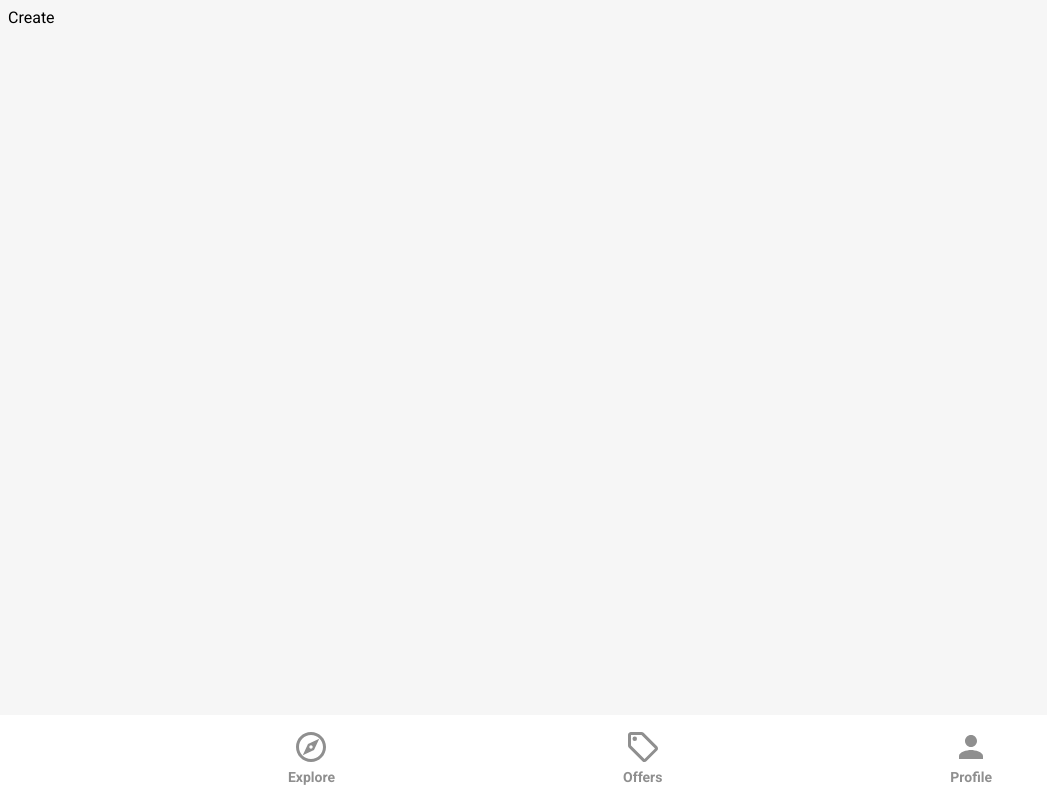
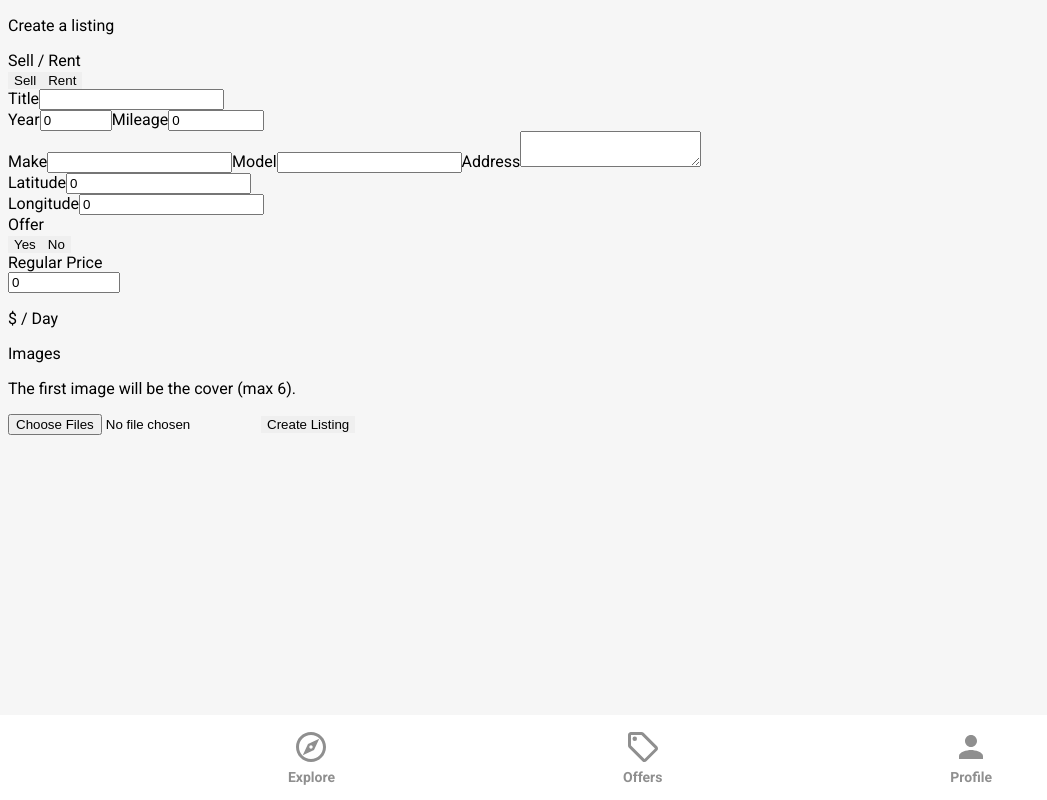
Before and after one commit to oscar-ct/react-dream-cars, a React (Create React App) app: page /create-listing in a window 1280 px wide. Shown: the whole page, without its empty margins (0-1047 px from the left). Built offline with nearby package versions, Linux system fonts and the light colour scheme; no server answers; sample sign-in values are in the browser's storage.

Commit message:
feat: setup form structure for create a listing

```diff
--- a/src/pages/CreateListing.jsx
+++ b/src/pages/CreateListing.jsx
@@ -9,6 +9,7 @@ const CreateListing = () => {
         type: "rent",
         name: "",
         year: 0,
+        mileage: 0,
         model: "",
         make: "",
         address: "",
@@ -19,6 +20,9 @@ const CreateListing = () => {
         lat: 0,
         lon: 0,
     });
+
+    const { type, name, year, mileage, model, make, address, offer, regularPrice, discountPrice,  images, lat, lon } = formData;
+
 
     const auth = getAuth();
     const navigate = useNavigate();
@@ -32,12 +36,19 @@ const CreateListing = () => {
                 } else  {
                     navigate("/sign-in");
                 }
-            })
+            });
        }
        return function () {
            isMounted.current = false;
        }
     }, [isMounted]);
+
+    const onSubmit = (e) => {
+        e.preventDefault();
+    }
+    const onMutate = (e) => {
+        e.preventDefault();
+    }
 
     if (loading) {
         return <h1>Loading...</h1>
@@ -45,7 +56,192 @@ const CreateListing = () => {
 
     return (
         <div>
-            Create
+           <header>
+               <p>
+                    Create a listing
+               </p>
+           </header>
+            <main>
+                <form onSubmit={onSubmit}>
+                    <label>Sell / Rent</label>
+                    <div>
+                        <button
+                            type={"button"}
+                            id={"type"}
+                            value={"sale"}
+                            onClick={onMutate}
+                        >
+                            Sell
+                        </button>
+                        <button
+                            type={"button"}
+                            id={"type"}
+                            value={"rent"}
+                            onClick={onMutate}
+                        >
+                            Rent
+                        </button>
+                    </div>
+
+                    <label>Title</label>
+                    <input
+                        type={"text"}
+                        id={"name"}
+                        value={name}
+                        onChange={onMutate}
+                        maxLength={32}
+                        minLength={10}
+                        required
+                    />
+
+                    <div>
+                        <div>
+                            <label>Year</label>
+                            <input
+                                type={"number"}
+                                id={"year"}
+                                value={year}
+                                onChange={onMutate}
+                                min={1}
+                                max={2023}
+                                required
+                            />
+                            <label>Mileage</label>
+                            <input
+                                type={"number"}
+                                id={"mileage"}
+                                value={mileage}
+                                onChange={onMutate}
+                                min={1}
+                                max={1000000}
+                                required
+                            />
+                        </div>
+                    </div>
+
+                    <label>Make</label>
+                    <input
+                        type={"text"}
+                        id={"make"}
+                        value={make}
+                        onChange={onMutate}
+                        maxLength={32}
+                        minLength={1}
+                        required
+                    />
+                    <label>Model</label>
+                    <input
+                        type={"text"}
+                        id={"model"}
+                        value={model}
+                        onChange={onMutate}
+                        maxLength={32}
+                        minLength={1}
+                        required
+                    />
+                    <label>Address</label>
+                    <textarea
+                        id={"address"}
+                        value={address}
+                        onChange={onMutate}
+                        required
+                    />
+                    {!geolocationEnabled && (
+                        <div>
+                            <div>
+                                <label>Latitude</label>
+                                <input
+                                    type={"number"}
+                                    id={"lat"}
+                                    value={lat}
+                                    onChange={onMutate}
+                                    required
+                                />
+                            </div>
+                            <div>
+                                <label>Longitude</label>
+                                <input
+                                    type={"number"}
+                                    id={"lon"}
+                                    value={lon}
+                                    onChange={onMutate}
+                                    required
+                                />
+                            </div>
+                        </div>
+                    )}
+
+                    <label>Offer</label>
+                    <div>
+                        <button
+                            type={"button"}
+                            id={"offer"}
+                            value={true}
+                            onChange={onMutate}
+                        >
+                            Yes
+                        </button>
+                        <button
+                            type={"button"}
+                            id={"offer"}
+                            value={false}
+                            onChange={onMutate}
+                        >
+                            No
+                        </button>
+                    </div>
+
+                    <label>Regular Price</label>
+                    <div>
+                        <input
+                            type={"number"}
+                            id={"regularPrice"}
+                            value={regularPrice}
+                            onChange={onMutate}
+                            min={50}
+                            max={750000000}
+                            required
+                        />
+                        {type === "rent" && (
+                            <p>$ / Day</p>
+                        )}
+                    </div>
+
+                    {offer && (
+                        <>
+                            <label>Discounted Price</label>
+                            <input
+                                type={"number"}
+                                id={"discountedPrice"}
+                                value={discountPrice}
+                                onChange={onMutate}
+                                min={50}
+                                max={750000000}
+                                required={offer}
+                            />
+                        </>
+                    )}
+
+                    <label>Images</label>
+                    <p>
+                        The first image will be the cover (max 6).
+                    </p>
+                    <input
+                        type={"file"}
+                        id={"images"}
+                        onChange={onMutate}
+                        max={6}
+                        accept={".jpg,.png,.jpeg"}
+                        multiple={true}
+                        required={true}
+                    />
+                    <button
+                        type={"submit"}
+                    >
+                        Create Listing
+                    </button>
+                </form>
+            </main>
         </div>
     );
 };
```
